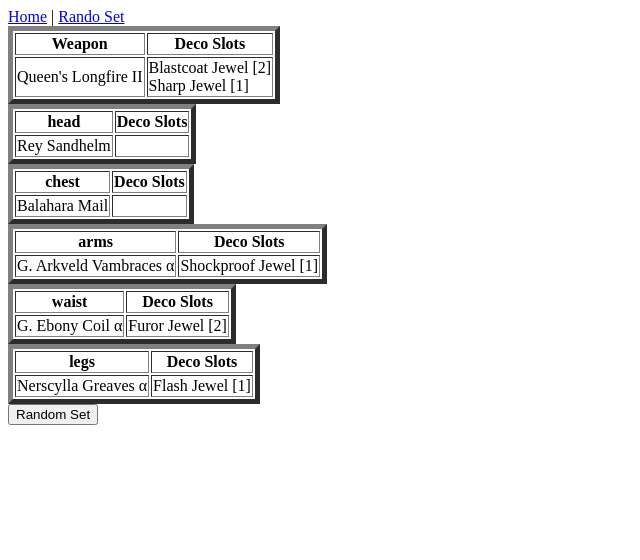
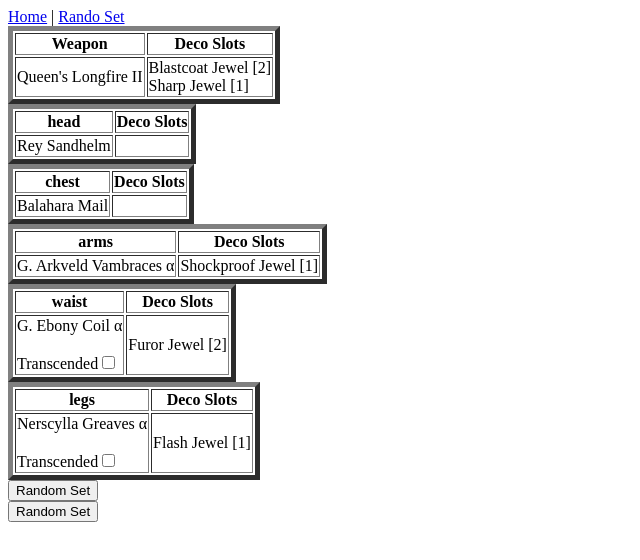
Before and after one commit to JuanReyna1/RandoSetHunter, a React (Vite) app: page /RandoSet in a window 1280 px wide. Shown: the top 560 px of the page, without its empty margins (0-640 px from the left). Built offline with nearby package versions, Linux system fonts and the light colour scheme.

Commit message:
Transcendence logic added
Armor pieces can be toggled to be transcended with the checkbox, however 1 small bug: untranscending the piece will require to unmark and mark the box again to take effect.

```diff
--- a/src/components/armorStructure.jsx
+++ b/src/components/armorStructure.jsx
@@ -1,11 +1,11 @@
 import SetPiece from "./SetPiece"
 import DecoSlots from "./DecoSlots"
 
-export function ArmorStructure({ armor = {}, slotted = {} }) {
+export function ArmorStructure({ armor = {}, slotted = {}, handleTranscend }) {
     return (
         <div className='armor'>
             {Object.entries(armor).map(([key, value]) => (
-                <div key={key}>
+                <div className='pieces' key={key}>
                     <table border={5}>
                         <thead>
                             <tr>
@@ -17,6 +17,20 @@ export function ArmorStructure({ armor = {}, slotted = {} }) {
                             <tr>
                                 <td>
                                     {value.names.en}
+                                    {
+                                        value.rarity >= 5 && value.rarity <=6 &&
+                                        <div>
+                                            <br></br>
+                                            <label>Transcended</label>
+                                            <input type="checkbox" onChange={
+                                                (e) => {
+                                                    console.log(e.target.checked)
+                                                    if(e.target.checked) handleTranscend(key)
+                                                }
+                                            }
+                                            ></input>
+                                        </div>
+                                    }
                                 </td>
                                 <td>
                                     <DecoSlots slotted={slotted[key]} />
--- a/src/data/index.js
+++ b/src/data/index.js
@@ -29,7 +29,8 @@ export const categorized = armor.reduce((acc, set) => {
                 ...piece,
                 setBonusId : set.setBonusId,
                 groupBonusId : set.groupBonusId,
-                setBelong : set.game_id
+                setBelong : set.game_id,
+                rarity : set.rarity
             }
         );
     });
--- a/src/pages/RandoSet.jsx
+++ b/src/pages/RandoSet.jsx
@@ -31,6 +31,11 @@ function RandoSet(){
             }, { head: [], chest: [], arms: [], waist: [], legs: [] })
     }
 
+    const defaultTranscendence = { head: false, chest: false, arms: false, waist: false, legs: false }
+    const defaultOgSlots = Object.fromEntries(
+                Object.entries(defaultSet.armor).map(([key, piece]) => [key, piece.slots])
+            )
+
     /**
      * Sets for containing all necessary data for the armor pieces and weapon itself
      * Seperate useState for ease of access to update the slots of the set
@@ -38,7 +43,8 @@ function RandoSet(){
 
     const [set, setSet] = new useState(defaultSet)
     const [slotted, setSlotted] = new useState(defaultSlotted)
-
+    const [transcended, setTranscended] = new useState(defaultTranscendence)
+    const [ogSlots, setOgSlots] = new useState(defaultOgSlots)
 
     // Derived locally to avoid reading stale state in setSlotted
 
@@ -53,31 +59,105 @@ function RandoSet(){
             legs: randomPiece("legs"),
         }
 
+        const tempSlots = Object.fromEntries(
+                Object.entries(newArmor).map(([key, piece]) => [key, piece.slots])
+            )
+
+        updateOgSlots(tempSlots)
+        //console.log(tempSlots)
+
+        const newWepSlots = newWeapon.slots.map(level => randomDeco("weapon", level)) ?? [];
+        const newArmSlots = Object.entries(newArmor).reduce((acc, [key, piece]) => {
+                acc[key] = piece.slots.map(level => randomDeco('armor', level))
+                return acc
+            }, { head: [], chest: [], arms: [], waist: [], legs: [] })
+
+
+        updateSet(newArmor, newWeapon)
+        updateSlotted(newArmSlots, newWepSlots)
+
+    }
+
+    function handleTranscend(kind){
+        //updateTranscendence( { ...transcended, [kind]: !transcended[kind] } )
+        !transcended[kind] ? transcend(kind) : unTranscend(kind)
+    }
+
+    //Decos to be reseted if armor piece is transcended
+
+    function transcend(kind){
+
+        const newArmor = { ...set.armor }
+        const piece = { ...newArmor[kind] }
+        let slots = piece.slots
+        const rarity = piece.rarity
+        if (rarity < 5 || rarity > 6) return;
+        const maxSlotLength = rarity === 5 ? 3 : 2
+        const maxSlotLevel = 3
+
+        slots = slots.map(level => Math.min(level + 1, maxSlotLevel))
+            for(let i = slots.length; i < maxSlotLength; i += 1){
+                slots.push(1)
+            }
+
+        //console.log(slots + " Rarity " + rarity)
+        newArmor[kind] = { ...piece, slots }
+        updateSet(newArmor, { ...set.weapon })
+
+        const newPieceSlotted = randomizePieceSlots({ ...slotted.armorSlotted[kind] }, slots )
+        //console.log(newPieceSlotted)
+        updateSlotted( { ...slotted.armorSlotted, [kind]: newPieceSlotted }, [ ...slotted.weaponSlotted ] )
+
+    }
+
+    function unTranscend(kind){
+        updateSet({...set.armor, [kind] : { ...set.armor[kind], slots: ogSlots[kind]} })
+        updateSlotted({ ...slotted.armorSlotted, [kind] : randomizePieceSlots(kind, ogSlots[kind])}, {...slotted.weaponSlotted})
+    }
+
+    //Reusable for rerolling selective pieces
+
+    function randomizePieceSlots(kind, slots){
+        return slots.map(level => randomDeco('armor', level))
+    }
+
+    function updateSet(newArmor, newWeapon){
         setSet(prev => ({
             ...prev,
             armor: newArmor,
             weapon: newWeapon
         }));
+    }
 
+    function updateSlotted(newArmSlots, newWepSlots){
         setSlotted(prev => ({
-            weaponSlotted : newWeapon.slots.map(level => randomDeco("weapon", level)) ?? [],
-            armorSlotted: Object.entries(newArmor).reduce((acc, [key, piece]) => {
-                acc[key] = piece.slots.map(level => randomDeco('armor', level))
-                return acc
-            }, { head: [], chest: [], arms: [], waist: [], legs: [] })
+            weaponSlotted : newWepSlots,
+            armorSlotted: newArmSlots
         }))
+    }
+
+    function updateTranscendence(newTranscended){
+        setTranscended(newTranscended)
+    }
+
+    function updateOgSlots(slots){
+        setOgSlots(slots)
     }
 
     return(
         <div id='RandoSet'>
             <WeaponStructure weapon={set.weapon} slotted={slotted.weaponSlotted} />
-            <ArmorStructure armor={set.armor} slotted={slotted.armorSlotted} />
+            <ArmorStructure armor={set.armor} slotted={slotted.armorSlotted} handleTranscend={(kind) => handleTranscend(kind)} />
             <Button onClick={ () => randomSet() }/>
+            <Button onClick={ () => transcend('head', false)} />
             {
                 useEffect(() => {
                     console.log(set)
                     console.log(slotted)
-                    console.log(isArtian(set.weapon.name))
+                    //console.log(isArtian(set.weapon.name))
+                    //console.log({ ...slotted.weaponSlotted })
+                    //console.log(set.armor.head.slots)
+                    console.log(ogSlots)
                 }, [set, slotted])
             }
         </div>
```
